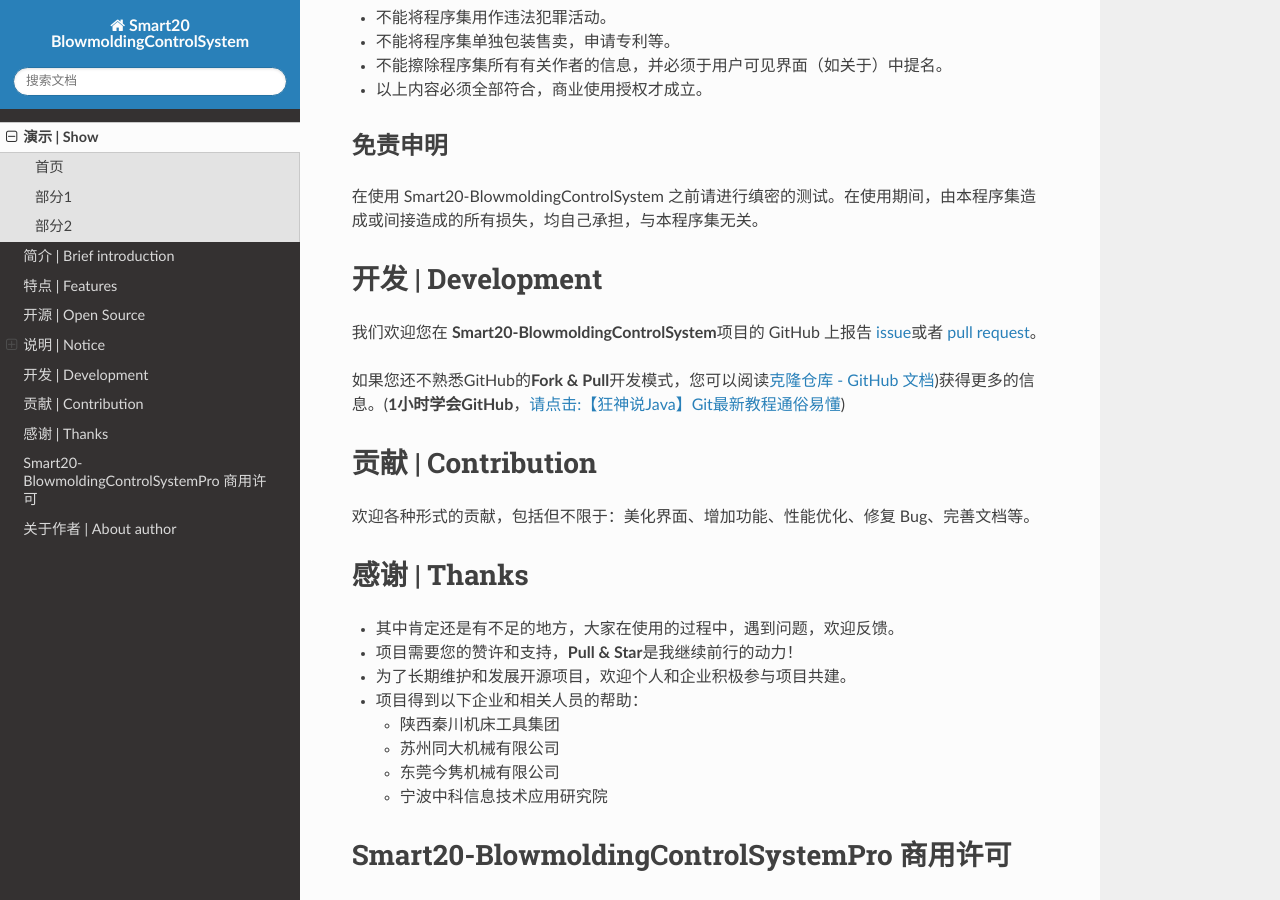
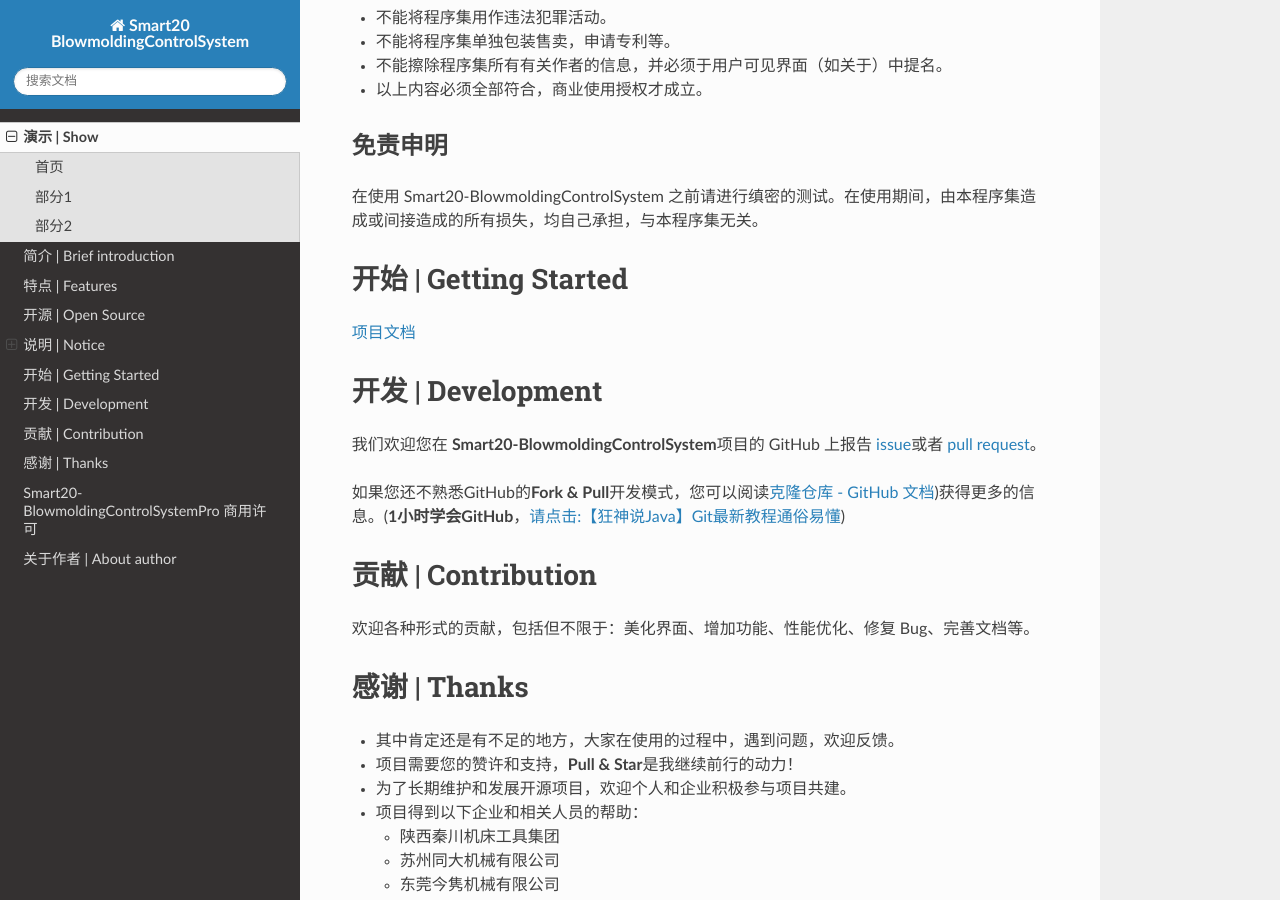
Before and after one commit to lybhb8/Smart20-Docs, a Sphinx documentation site: the page built from source/docs/README.md, in a window 1280 px wide and 900 px high, scrolled down 4532 px. Built offline with Sphinx 7.4.7 and the Read the Docs theme 2.0.0, drawn with Linux system fonts in a browser that asks for light colours.

Commit message:
README.md

```diff
--- a/source/docs/README.md
+++ b/source/docs/README.md
@@ -144,6 +144,9 @@
 
 在使用 Smart20-BlowmoldingControlSystem 之前请进行缜密的测试。在使用期间，由本程序集造成或间接造成的所有损失，均自己承担，与本程序集无关。
 
+## 开始 | Getting Started
+
+[项目文档](https://github.com/lybhb8/Smart20-Docs/tree/main/source/docs/Gettingstarted/start.md)
 
 ## 开发 | Development
 
```
Also changed, not shown: README.md (+2 -1 lines), source/docs/Gettingstart/start.md (added).
